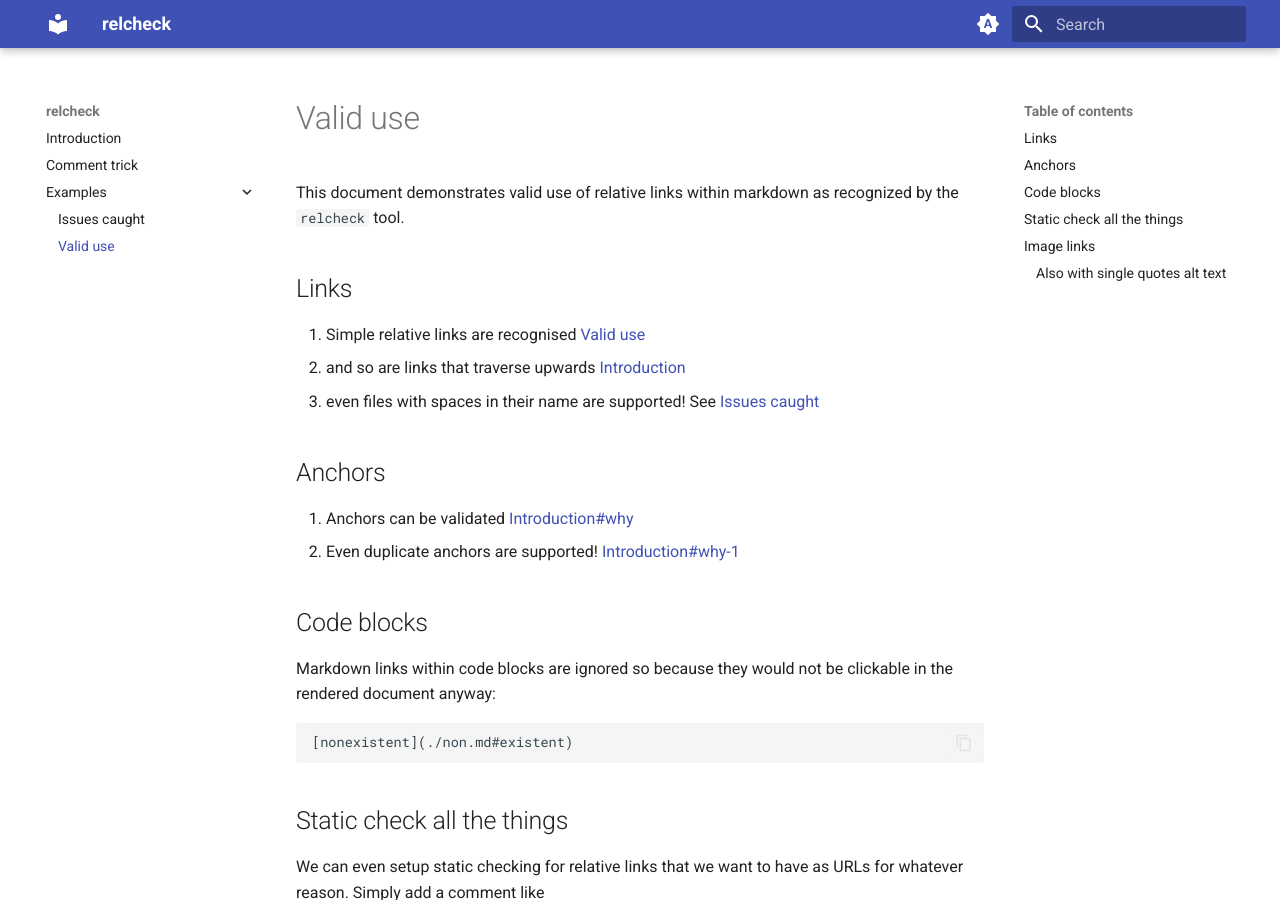
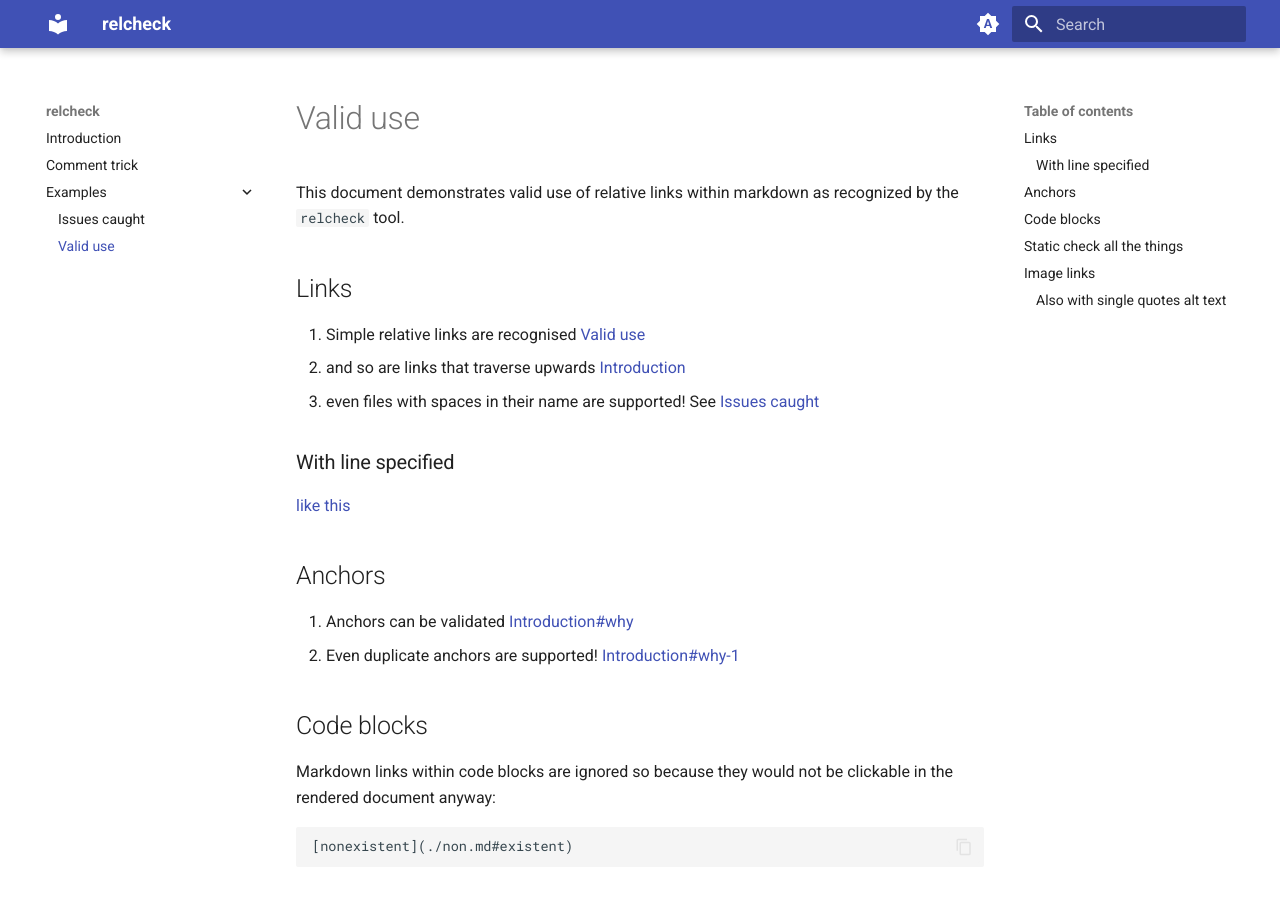
Before and after one commit to anttiharju/relcheck, an MkDocs documentation site: the page built from docs/examples/valid-use.md, in a window 1280 px wide and 900 px high. Built offline with MkDocs 1.6.1 and Material for MkDocs 9.7.7, drawn with Linux system fonts in a browser that asks for light colours.

Commit message:
Add a new test case

```diff
--- a/docs/examples/valid-use.md
+++ b/docs/examples/valid-use.md
@@ -7,6 +7,10 @@ This document demonstrates valid use of relative links within markdown as recogn
 1. Simple relative links are recognised [Valid use](./valid-use.md)
 2. and so are links that traverse upwards [Introduction](../README.md)
 3. even files with spaces in their name are supported! See [Issues caught](./issues%20caught.markdown)
+
+### With line specified
+
+[like this](./valid-use.md#L5)
 
 ## Anchors
 
```
